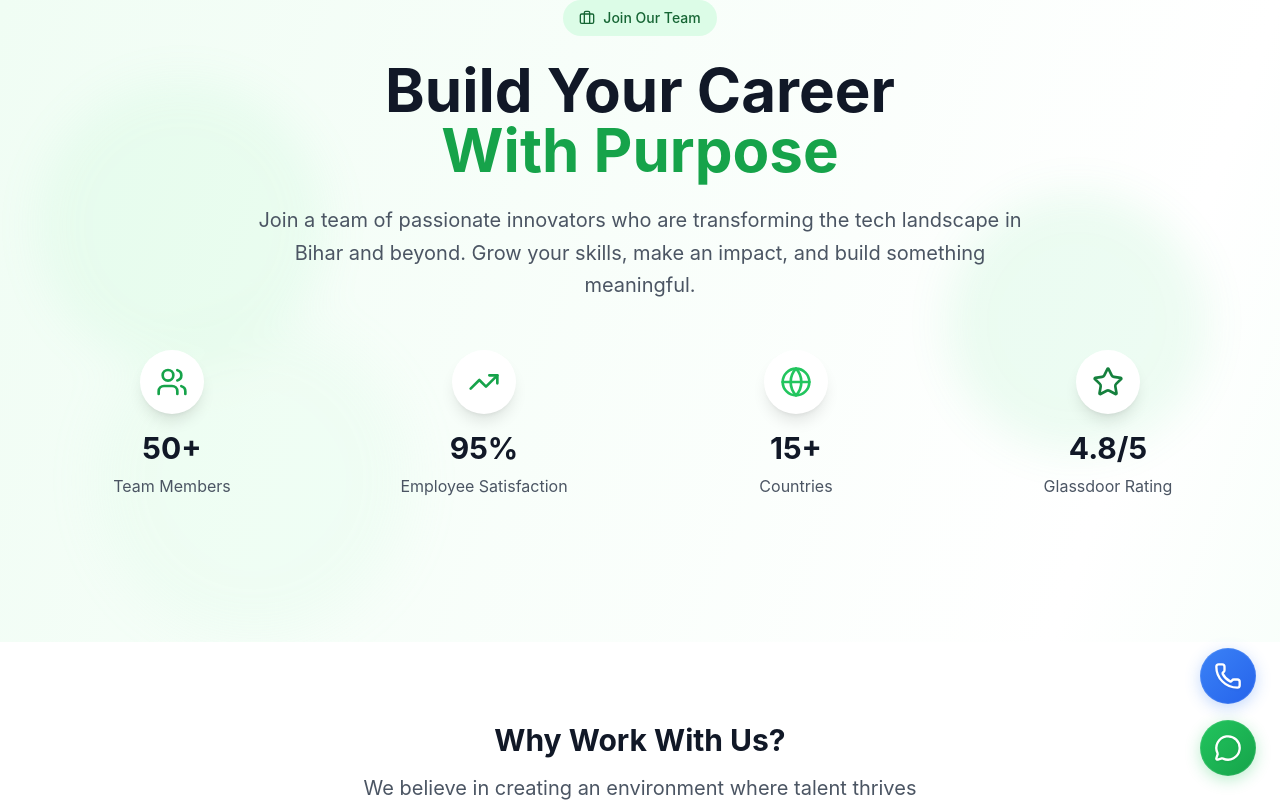
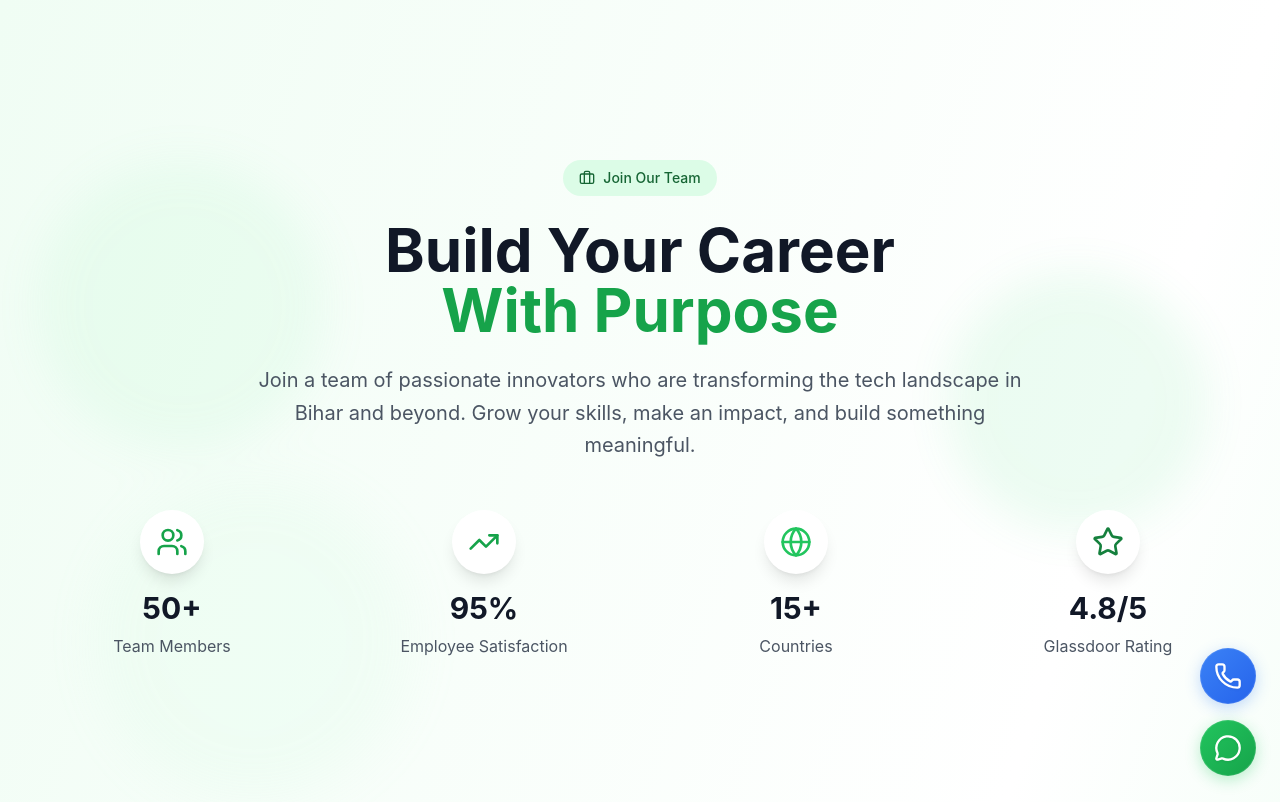
Before and after one commit to kushvardhan/jankiinfotech, a Next.js app: page /careers in a window 1280 px wide. Shown: the top 802 px of the page. Built offline with nearby package versions, Linux system fonts and the light colour scheme.

Commit message:
job application import

```diff
--- a/src/app/careers/page.tsx
+++ b/src/app/careers/page.tsx
@@ -1,5 +1,6 @@
 "use client";
 
+import JobApplicationForm from "@/components/JobApplicationForm";
 import { Button } from "@/components/ui/button";
 import {
   Briefcase,
@@ -198,9 +199,9 @@ export default function CareersPage() {
   ];
 
   return (
-    <div className="min-h-screen bg-gradient-to-br from-green-50 via-white to-green-100">
+    <main className="min-h-screen bg-gradient-to-br from-green-50 via-white to-green-100">
       {/* Hero Section */}
-      <section className="relative pb-20 overflow-hidden">
+      <section className="relative py-20 overflow-hidden">
         {/* Animated Background */}
         <div className="absolute inset-0 opacity-10">
           <div className="absolute top-20 left-10 w-72 h-72 bg-green-300 rounded-full mix-blend-multiply filter blur-xl animate-blob"></div>
@@ -484,6 +485,13 @@ export default function CareersPage() {
         </div>
       </section>
 
+      {/* Job Application Form */}
+      <JobApplicationForm
+        isOpen={showApplicationForm}
+        onClose={() => setShowApplicationForm(false)}
+        jobTitle={selectedJobTitle}
+      />
+
       {/* Hidden Developer Signature */}
       <div
         className="absolute bottom-0 right-0 opacity-0 text-xs"
@@ -498,6 +506,6 @@ export default function CareersPage() {
         {/* Developed by Kush Vardhan (kushvardhan39797@gmail.com) */}
         <span>KV</span>
       </div>
-    </div>
+    </main>
   );
 }
```
